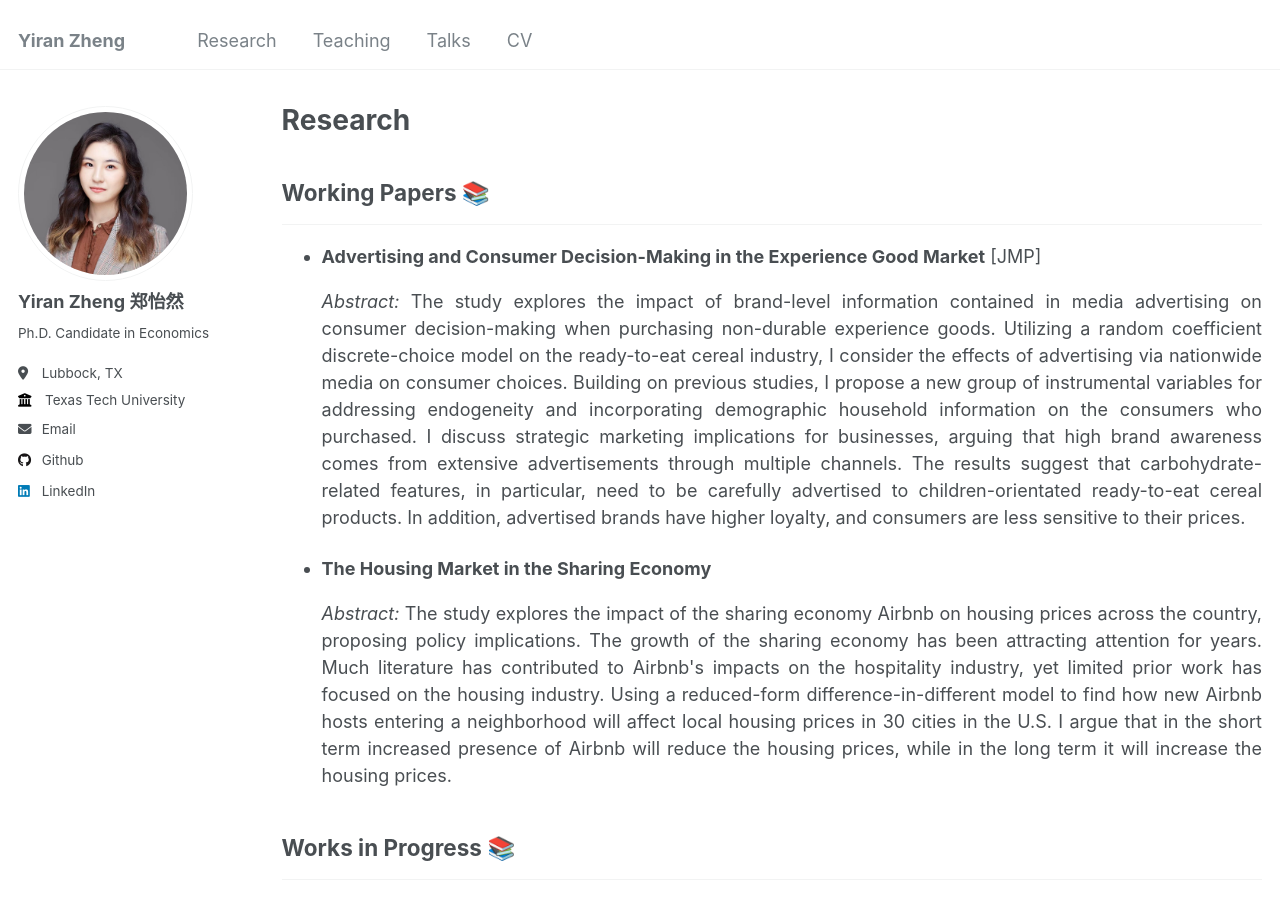
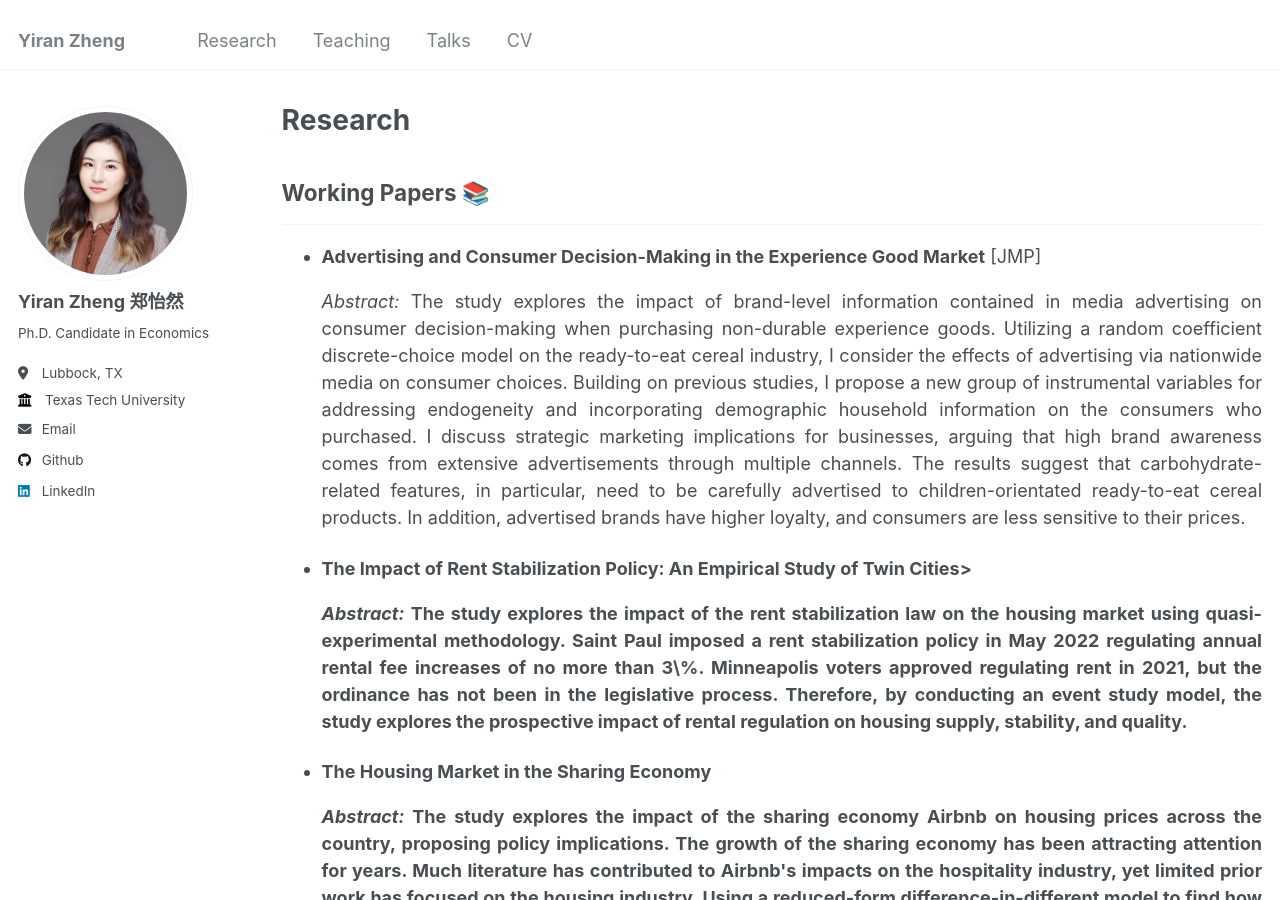
Before and after one commit to yiran-zheng/yiran-zheng.github.io, a Jekyll site: the page built from _pages/research.html, in a window 1280 px wide and 900 px high. Built offline with Jekyll 4.4.1, drawn with Linux system fonts in a browser that asks for light colours.

Commit message:
Update research.html

```diff
--- a/_pages/research.html
+++ b/_pages/research.html
@@ -18,6 +18,13 @@ author_profile: true
             </li>
           </ul>
           <ul>
+            <li><strong>The Impact of Rent Stabilization Policy: An Empirical Study of Twin Cities>
+                <p align="justify">
+                  <i>Abstract:</i> The study explores the impact of the rent stabilization law on the housing market using quasi-experimental methodology. Saint Paul imposed a rent stabilization policy in May 2022 regulating annual rental fee increases of no more than 3\%. Minneapolis voters approved regulating rent in 2021, but the ordinance has not been in the legislative process. Therefore, by conducting an event study model, the study explores the prospective impact of rental regulation on housing supply, stability, and quality.
+                </p>
+            </li>
+          </ul>
+          <ul>
             <li><strong>The Housing Market in the Sharing Economy</strong>
                 <p align="justify">
                   <i>Abstract:</i> The study explores the impact of the sharing economy Airbnb on housing prices across the country, proposing policy implications. The growth of the sharing economy has been attracting attention for years. Much literature has contributed to Airbnb's impacts on the hospitality industry, yet limited prior work has focused on the housing industry. Using a reduced-form difference-in-different model to find how new Airbnb hosts entering a neighborhood will affect local housing prices in 30 cities in the U.S. I argue that in the short term increased presence of Airbnb will reduce the housing prices, while in the long term it will increase the housing prices.
```
